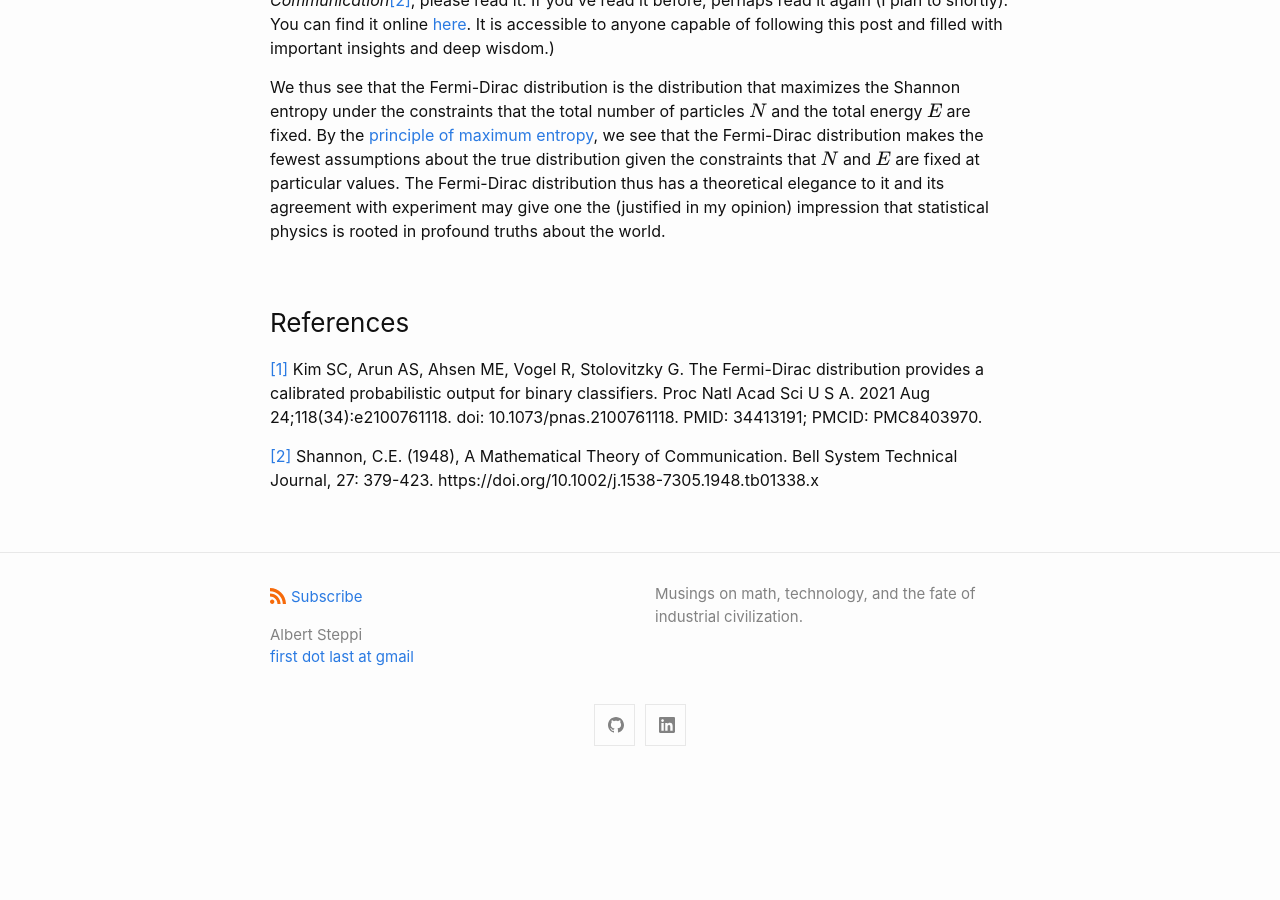
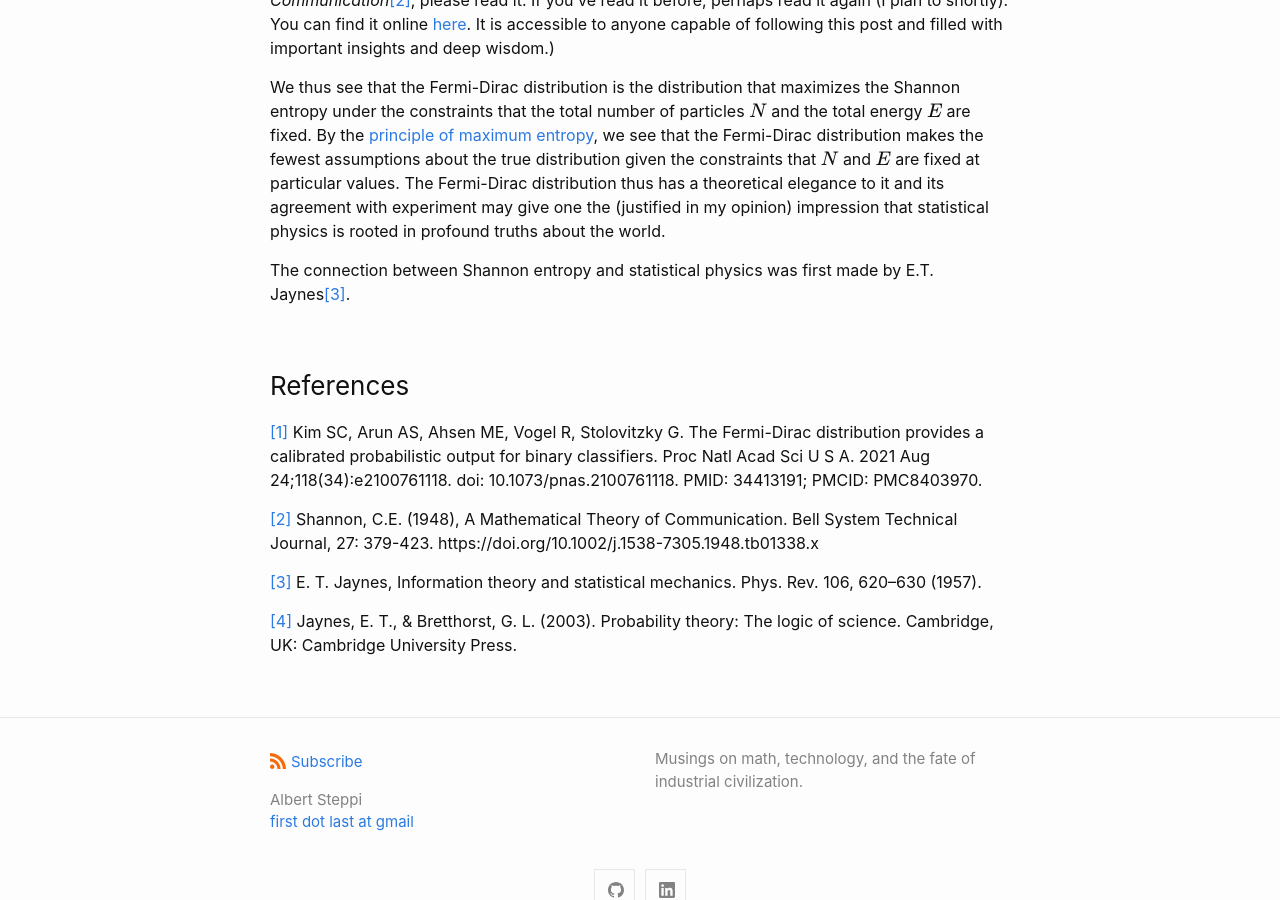
Before and after one commit to steppi/steppi.github.io, a Jekyll site: the page built from _posts/2021-09-01-fermi-dirac.md, in a window 1280 px wide and 900 px high, scrolled down 5089 px. Built offline with Jekyll 4.4.1, drawn with Linux system fonts in a browser that asks for light colours; before the commit the page ends 5870 px from its top, so only the background shows below that.

Commit message:
Add ET Jaynes citations

```diff
--- a/_posts/2021-09-01-fermi-dirac.md
+++ b/_posts/2021-09-01-fermi-dirac.md
@@ -235,8 +235,8 @@ elegance to it and its agreement with experiment may give one the
 (justified in my opinion) impression that statistical physics is rooted in
 profound truths about the world.
 
-
-
+The connection between Shannon entropy and statistical physics was first made
+by E.T. Jaynes[[3]](#3).
 
 
 ### References
@@ -245,3 +245,10 @@ Kim SC, Arun AS, Ahsen ME, Vogel R, Stolovitzky G. The Fermi-Dirac distribution
 
 <a id="2">[2]</a>
 Shannon, C.E. (1948), A Mathematical Theory of Communication. Bell System Technical Journal, 27: 379-423. https://doi.org/10.1002/j.1538-7305.1948.tb01338.x
+
+<a id="3">[3]</a>
+E. T. Jaynes, Information theory and statistical mechanics. Phys. Rev. 106, 620–630
+(1957).
+
+<a id="4">[4]</a>
+Jaynes, E. T., & Bretthorst, G. L. (2003). Probability theory: The logic of science. Cambridge, UK: Cambridge University Press.
```
